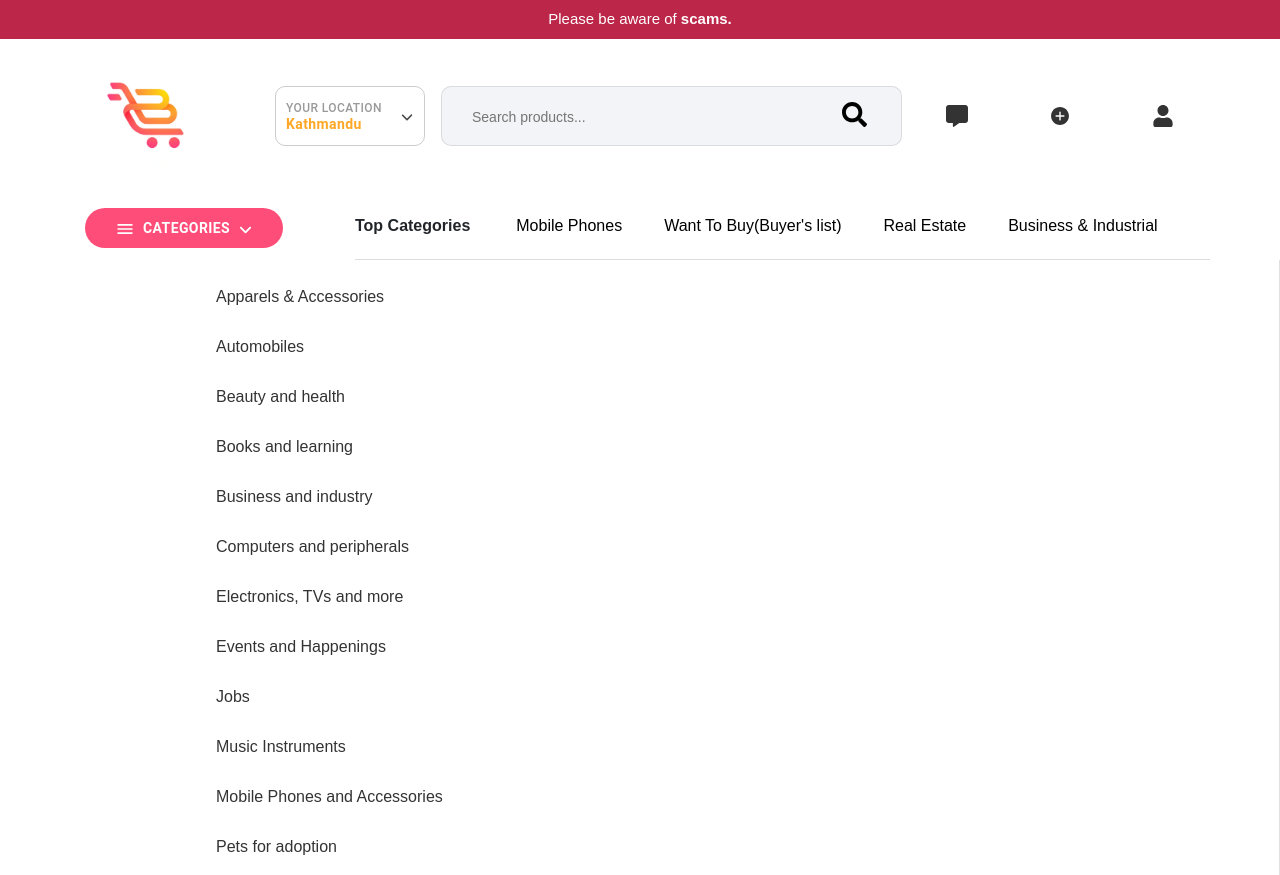
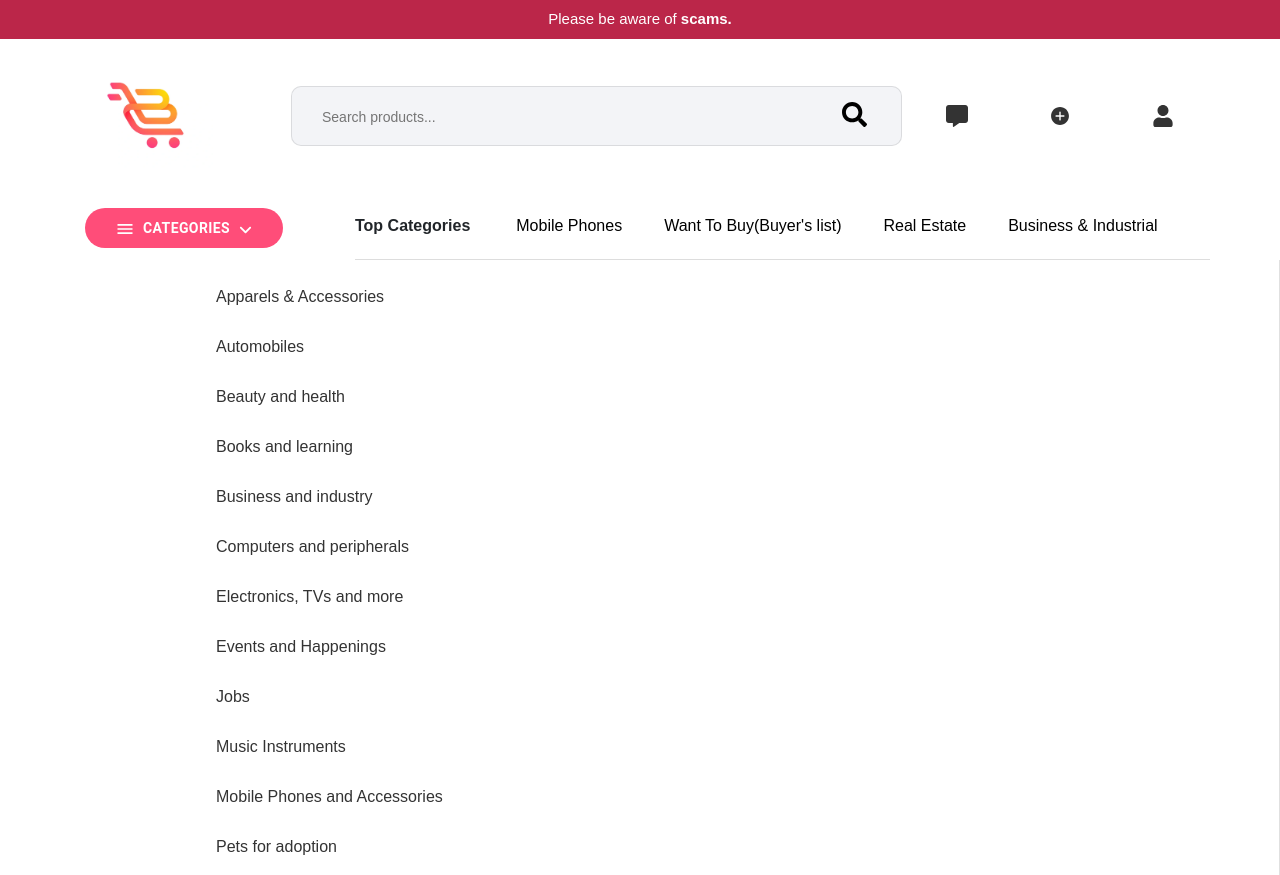
Before and after one commit to Rijan-Budds/E-commerce, a React (Create React App) app: page / in a window 1280 px wide. Built offline with nearby package versions, Linux system fonts and the light colour scheme.

Commit message:
removed your location

```diff
--- a/src/App.css
+++ b/src/App.css
@@ -54,47 +54,8 @@ body {
   height: auto;
 }
 
-.countryDrop {
-  display: flex !important;
-  align-items: center;
-}
 
-.headerWrapper .header .part2 .countryDrop,
-.headerWrapper .header .countryDrop {
-  width: 150px;
-  height: 60px;
-  min-width: 150px;
-  color: #000 !important;
-  border: 1px solid rgba(0, 0, 0, 0.2) !important;
-  padding: 10px 10px;
-  border-radius: 10px !important;
-  text-align: left;
-  justify-content: flex-start !important;
-}
-
-.headerWrapper .header .countryDrop .lable,
-.headerWrapper .header .part2 .countryDrop .lable {
-  font-size: 12px !important;
-  text-transform: capitalize !important;
-  color: rgba(0, 0, 0, 0.4);
-  line-height: 16px;
-}
-
-.headerWrapper .header .countryDrop .name,
-.headerWrapper .header .part2 .countryDrop .name {
-  font-size: 14px !important;
-  text-transform: capitalize !important;
-  color: #ffa726;
-  font-weight: 700;
-  line-height: 16px;
-}
-
-.headerWrapper .header .countryDrop span.ml-auto svg,
-.headerWrapper .header .part2 .countryDrop span.ml-auto svg {
-  opacity: 0.7;
-}
-
-header .headerSearch {
+.headerSearch {
   width: 70%;
   height: 60px;
   background: #f3f4f7;
@@ -105,7 +66,7 @@ header .headerSearch {
   border-radius: 10px !important;
 }
 
-header .headerSearch input {
+.headerSearch input {
   background: transparent !important;
   outline: none !important;
   font-size: 14px;
@@ -116,7 +77,7 @@ header .headerSearch input {
   padding: 0px 20px !important;
 }
 
-header .headerSearch button {
+.headerSearch button {
   position: absolute;
   top: 15px;
   right: 15px;
@@ -155,7 +116,7 @@ header .headerSearch button {
   background-color: rgba(0, 0, 0, 0.05);
 }
 
-header .headerSearch button svg {
+.headerSearch button svg {
   font-size: 25px;
 }
 
--- a/src/Components/CountryDropdown/index.js
+++ /dev/null
@@ -1,16 +0,0 @@
-import { FaAngleDown } from "react-icons/fa6";
-import Button from '@mui/material/Button';
-
-const CountryDropdown = () => {
-  return (
-    <Button className="countryDrop">
-      <div className="info d-flex flex-column">
-        <span className='lable'>YOUR LOCATION</span>
-        <span className='name'>Kathmandu</span>
-      </div>
-      <span className="ml-auto"><FaAngleDown /></span>
-    </Button>
-  );
-}
-
-export default CountryDropdown;
--- a/src/Components/Header/index.js
+++ b/src/Components/Header/index.js
@@ -1,6 +1,5 @@
 import Logo from "../../assets/logo.png";
 import { Link, replace, useNavigate } from "react-router-dom";
-import CountryDropdown from "../CountryDropdown";
 import { FaUser } from "react-icons/fa";
 import { FaMessage } from "react-icons/fa6";
 import { IoIosAddCircle } from "react-icons/io";
@@ -45,8 +44,6 @@ const Header = () => {
               </div>
               <div className="col-sm-10">
                 <div className="d-flex align-items-center">
-                  <CountryDropdown />
-
                   <SearchBox />
 
                   <div className="part-3 headerNotify ml-2">
```
